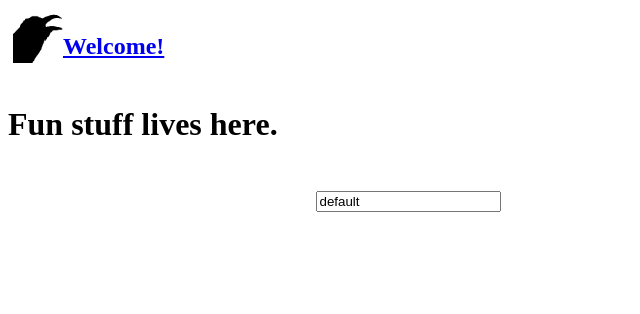
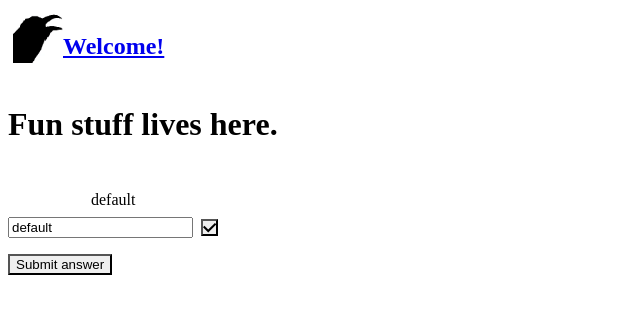
Before and after one commit to jakejglee/portfolio, a Next.js app: page /sandbox in a window 1280 px wide. Shown: the top 314 px of the page, without its empty margins (0-640 px from the left). Built offline with nearby package versions, Linux system fonts and the light colour scheme.

Commit message:
convenient stopping place for creating InputArrays; cleaned up .next

```diff
--- /dev/null
+++ b/components/InputArrayBuilder.tsx
@@ -0,0 +1,54 @@
+import {
+  CheckIcon
+} from '@chakra-ui/icons';
+import {
+  Box,
+  chakra,
+  HStack,
+  IconButton,
+  Input,
+  InputGroup,
+  VStack,
+} from '@chakra-ui/react';
+
+function InputArrayBuilder({
+  getValues,
+  name,
+  register,
+}) {
+  const values = getValues(name);
+  console.log(values);
+  const onDelete = () => {
+    console.log("Hi");
+  }
+  const onAdd = () => {
+    console.log("nub");
+  }
+  return (
+    <InputGroup>
+      <VStack>
+        <div>
+          {values?.map((val) => {
+            return (
+              <Box>{val}</Box>
+              )
+          })}
+        </div>
+        <HStack>
+          <Input
+            {...register(
+              name
+            )}
+          />
+          <IconButton
+            aria-label="add-val"
+            icon={<CheckIcon />}
+            onClick={onAdd}
+          />
+        </HStack>
+      </VStack>
+    </InputGroup>
+  )
+}
+
+export default InputArrayBuilder;
--- a/package.json
+++ b/package.json
@@ -6,6 +6,7 @@
     "start": "next start"
   },
   "dependencies": {
+    "@chakra-ui/icons": "^2.1.1",
     "@chakra-ui/react": "^2.8.2",
     "@emotion/react": "^11.11.3",
     "@emotion/styled": "^11.11.0",
--- a/pages/sandbox/index.tsx
+++ b/pages/sandbox/index.tsx
@@ -1,34 +1,48 @@
 import { FieldValues, useForm } from 'react-hook-form';
 import {
-  Input
+  Button,
+  chakra,
 } from '@chakra-ui/react';
 
 import Banner from '../../components/Banner';
+import InputArrayBuilder from '../../components/InputArrayBuilder';
 import styles from '../../styles/Home.module.css';
 
 function Sandbox() {
   const {
     register,
     formState: { isDirty },
+    getValues,
     handleSubmit,
   } = useForm<FieldValues>({
     defaultValues: {
-      test: "default"
+      test: ["default"]
     }
   });
+
+  const onSubmit = (args) => {
+    console.log(args)
+  }
 
   return (
     <div>
       <Banner />
       <main>
         <h1>Fun stuff lives here.</h1>
-        <p className={styles.grid}>
-          <Input
-            {...register(
-              "test"
-            )}
-          />
-        </p>
+        <chakra.form id="test-form" onSubmit={handleSubmit(onSubmit)}>
+          <p className={styles.grid}>
+            <InputArrayBuilder
+              getValues={getValues}
+              name="test"
+              register={register}
+            />
+          </p>
+          <Button
+            type="submit"
+          >
+            Submit answer
+          </Button>
+        </chakra.form>
       </main>
     </div>
   );
```
Also changed, not shown: 2 other files (tests, documents, lock files or other folders).
